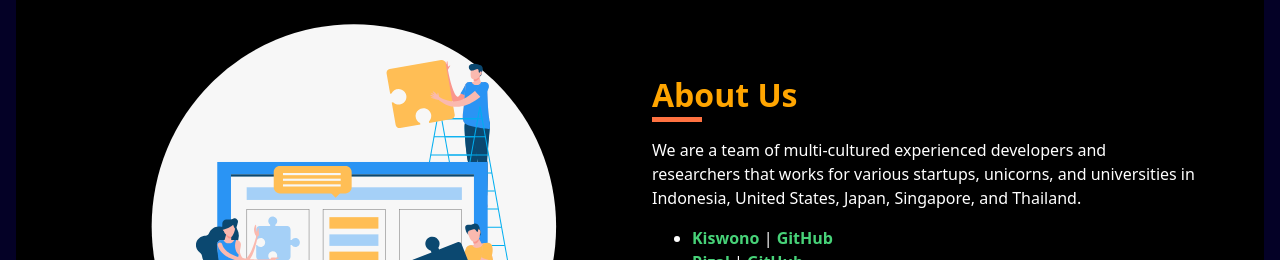
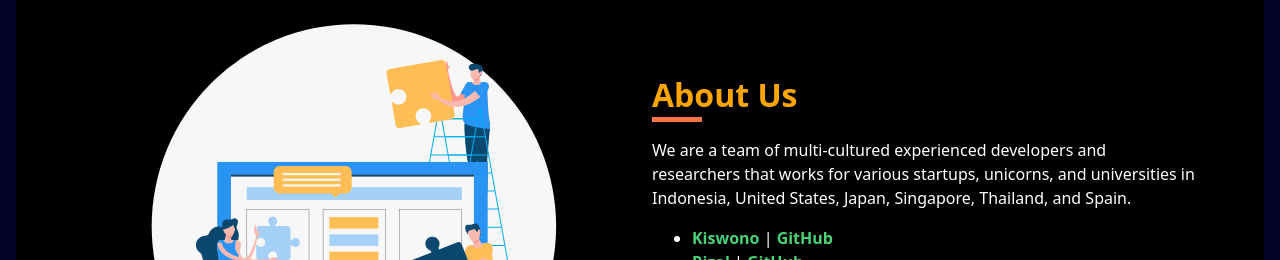
Before and after one commit to kokizzu/benalu.dev, a Svelte app: page / in a window 1280 px wide. Shown: the part 1700-1960 px from the top of the page. Built offline with nearby package versions, Linux system fonts and the light colour scheme.

Commit message:
add country

```diff
--- a/src/routes/AboutUs.svelte
+++ b/src/routes/AboutUs.svelte
@@ -23,7 +23,7 @@
 					<p class="text-left">
 						We are a team of multi-cultured experienced developers and researchers that works for various
 						startups,
-						unicorns, and universities in Indonesia, United States, Japan, Singapore, and Thailand.
+						unicorns, and universities in Indonesia, United States, Japan, Singapore, Thailand, and Spain.
 					</p>
 					<ul>
 						<li><a class="x" href="//linkedin.com/in/kokizzu/">Kiswono</a> | <a class="x"
```
